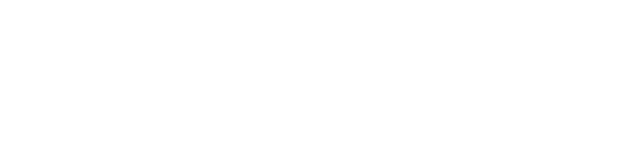
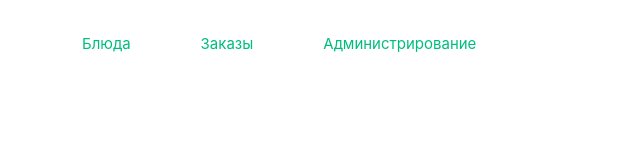
Before and after one commit to jedart-official/vue-admin-project, a plain HTML site: page index.html in a window 1280 px wide. Shown: the whole page, without its empty margins (0-640 px from the left). Drawn offline with Linux system fonts and the light colour scheme; the site is published under a folder, as on GitHub Pages, so addresses that start at the root find nothing.

Commit message:
Update index.html

```diff
--- a/index.html
+++ b/index.html
@@ -5,8 +5,8 @@
     <link rel="icon" href="/favicon.ico">
     <meta name="viewport" content="width=device-width, initial-scale=1.0">
     <title>Vite App</title>
-    <script type="module" crossorigin src="/assets/index-b25404a3.js"></script>
-    <link rel="stylesheet" href="/assets/index-9ab4fb5b.css">
+    <script type="module" crossorigin src="assets/index-b25404a3.js"></script>
+    <link rel="stylesheet" href="assets/index-9ab4fb5b.css">
   </head>
   <body>
     <div id="app"></div>
```
